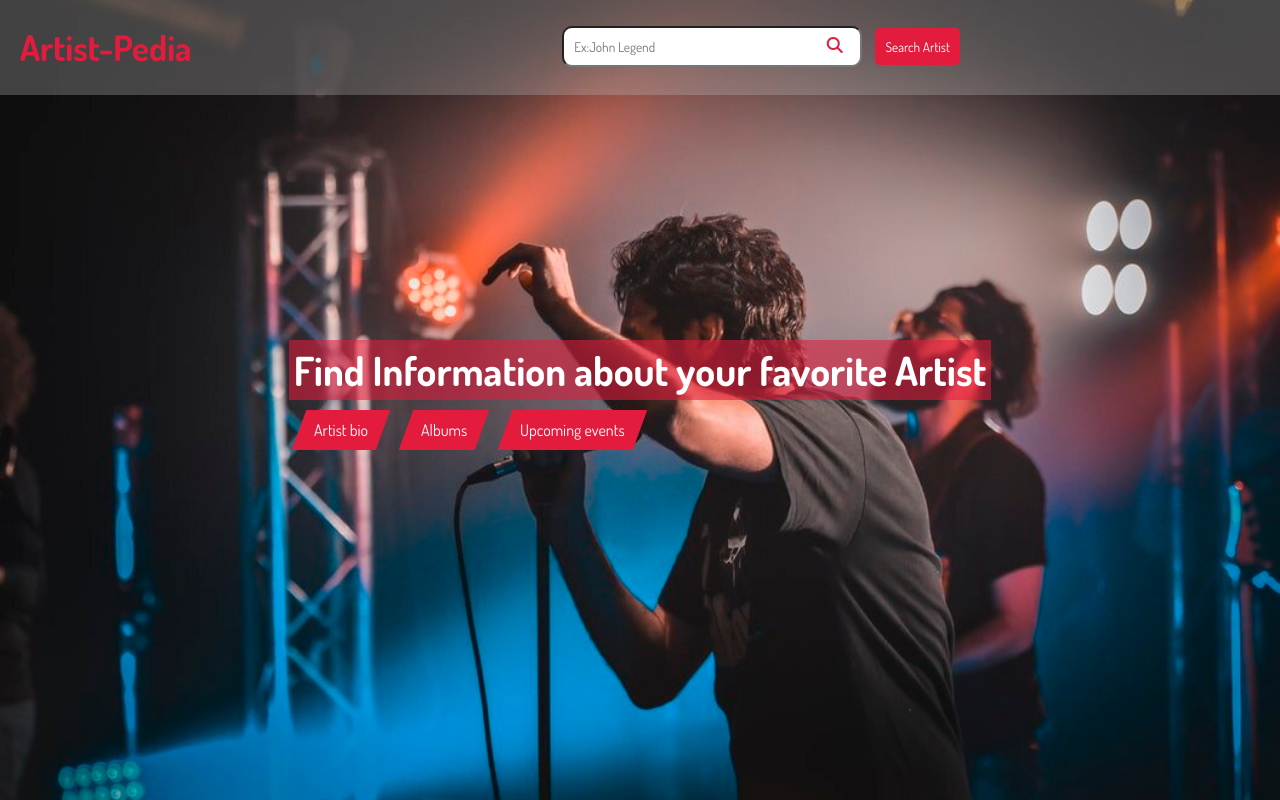
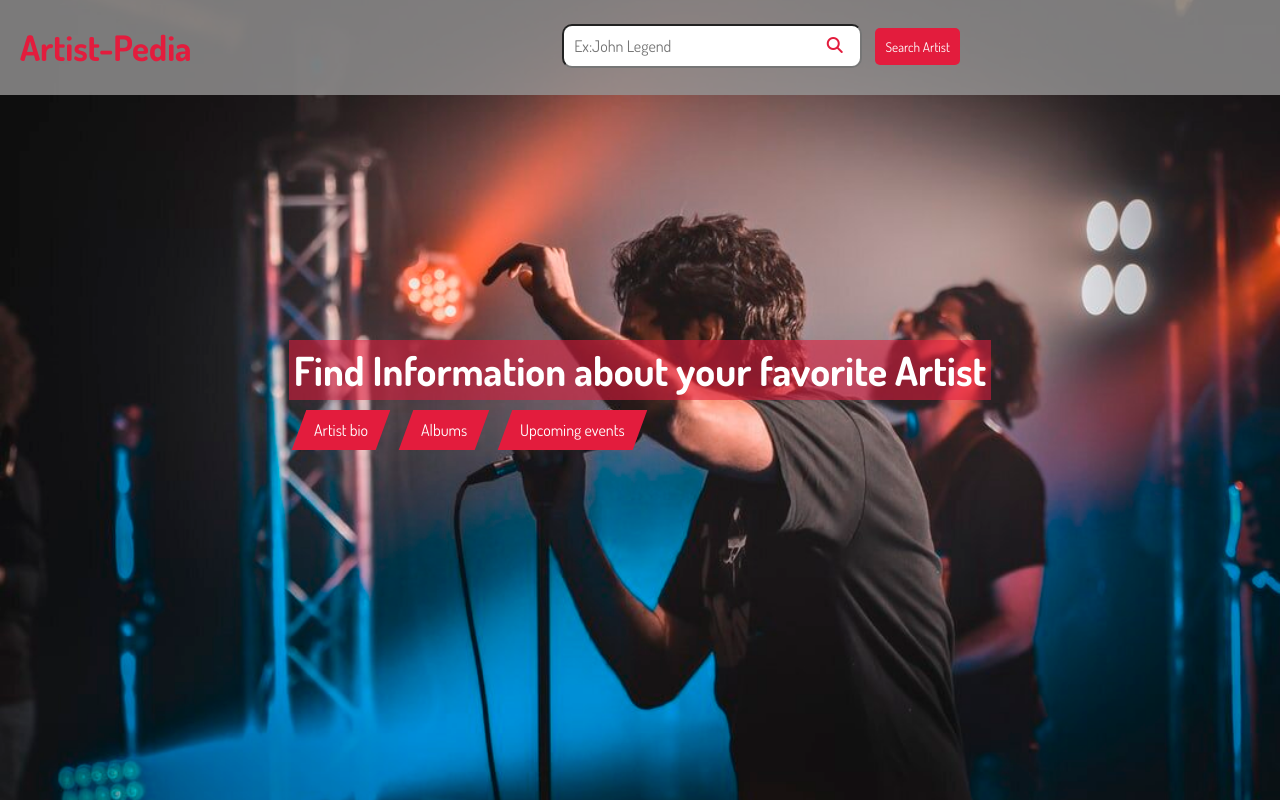
Before and after one commit to aneudya4/artist-pedia, a plain HTML site: page index.html in a window 1280 px wide. Drawn offline with nearby package versions, Linux system fonts and the light colour scheme.

Commit message:
added a new media query to fixed the zooming of the  broser in mobile devices

```diff
--- a/index.js
+++ b/index.js
@@ -177,7 +177,6 @@ function renderArtistAlbums(albums, artistName) {
     );
   } else {
     $('.albums-container').empty();
-
     for (let i = 0; i < albums.length; i++) {
       const img = albums[i].strAlbumThumb || './assets/img-placeholder.webp';
       const albumElement = `
--- a/main.css
+++ b/main.css
@@ -32,7 +32,7 @@ header {
   flex-direction: column;
   align-items: center;
   padding: 20px;
-  background: #c0c0c04b;
+  background: #969595ce;
   position: fixed;
   width: 100%;
   top: -2px;
@@ -338,6 +338,9 @@ button:hover {
     justify-content: space-between;
     max-width: 1600px;
   }
+  input {
+    font-size: 16px;
+  }
 
   label span {
     margin-right: -20px;
```
